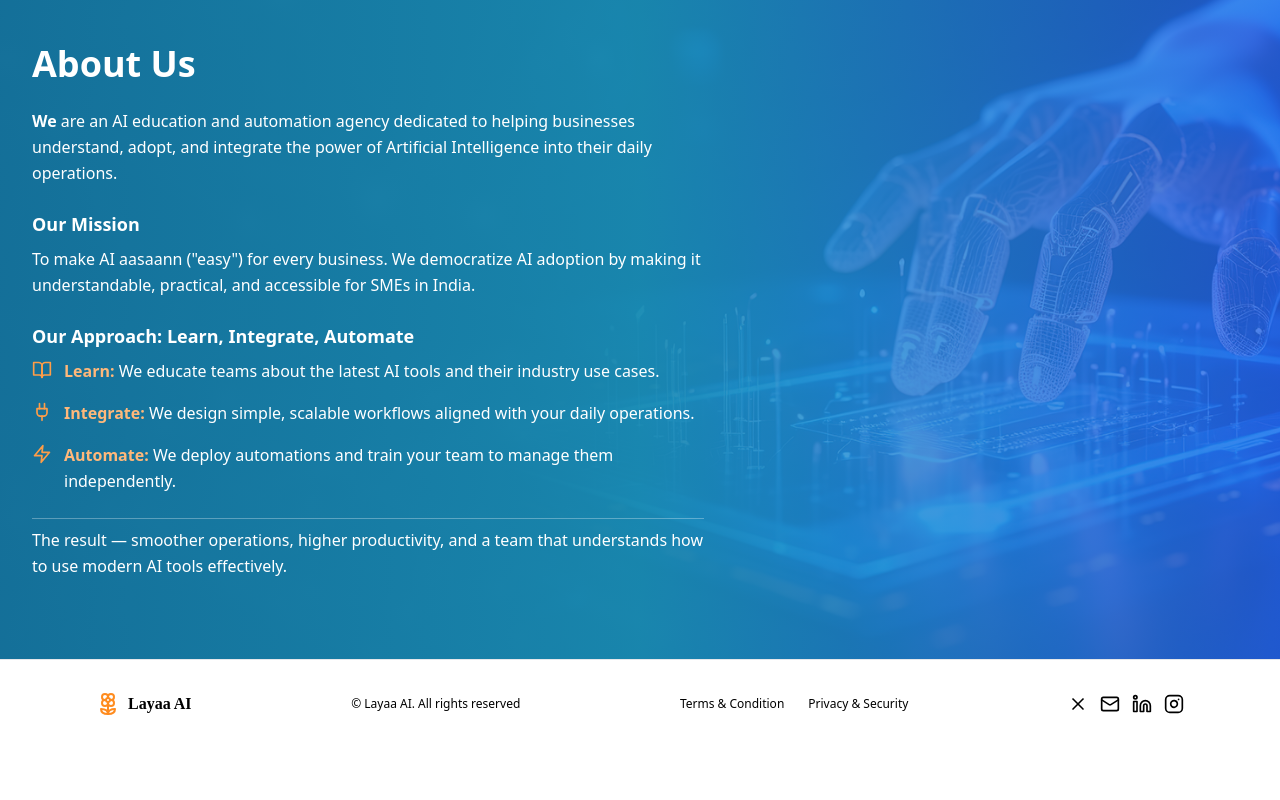
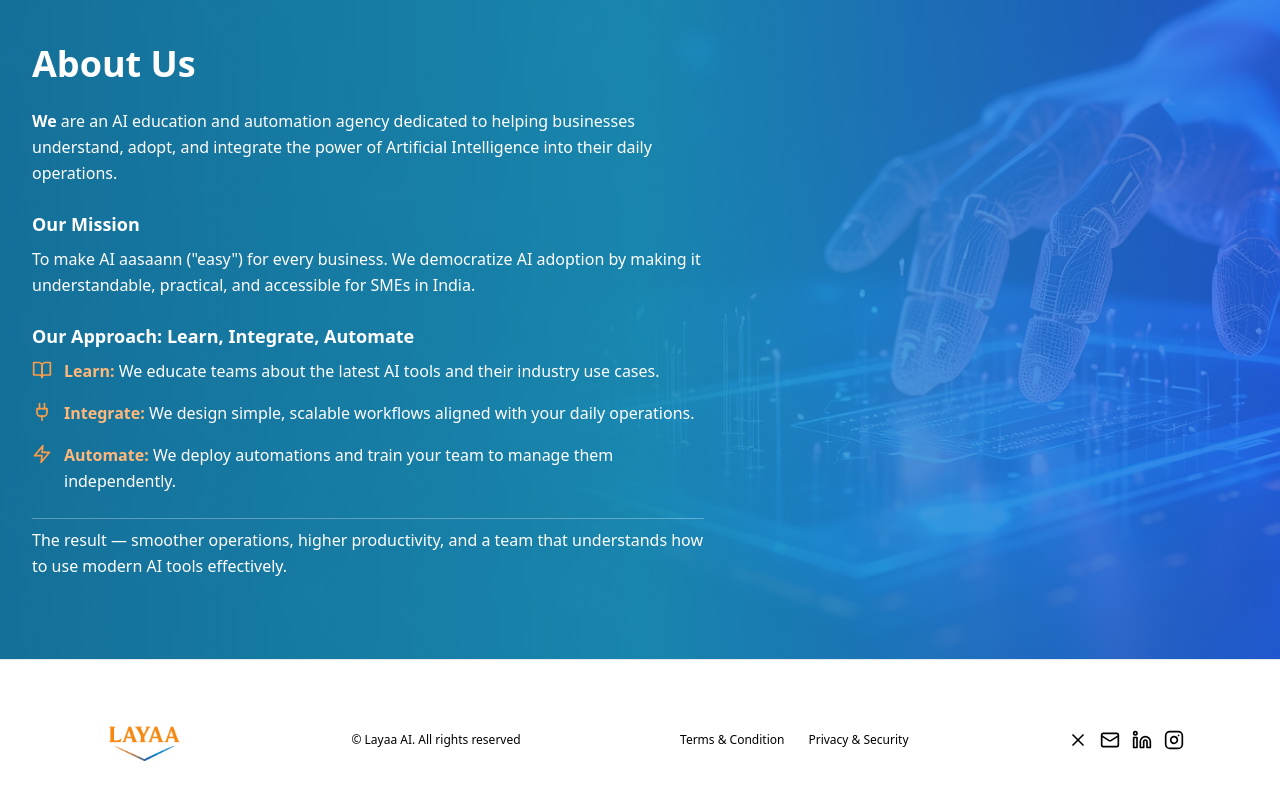
Before and after one commit to 4asaanAI/Webapp, a React (Vite) app: page / in a window 1280 px wide. Shown: the part 2638-3438 px from the top of the page. Before the commit the page ends 3386 px from the top, so only its background shows below. Built offline with nearby package versions, Linux system fonts and the light colour scheme; no server answers.

Commit message:
Updated Footer.tsx

```diff
--- a/src/components/Footer.tsx
+++ b/src/components/Footer.tsx
@@ -6,8 +6,7 @@ export default function Footer() {
       <div className="max-w-6xl mx-auto px-4 sm:px-6 lg:px-8">
         <div className="flex flex-col md:flex-row justify-between items-center gap-6">
           <div className="flex items-center gap-2">
-            <Flower2 className="w-6 h-6 text-accent-500" />
-            <span className="text-base font-semibold text-dark-900" style={{ fontFamily: 'Maiandra GD, cursive' }}>Layaa AI</span>
+            <img className="w-24 h-24" src="public/logo1.png"/>
           </div>
 
           <div className="text-center md:text-left">
```
